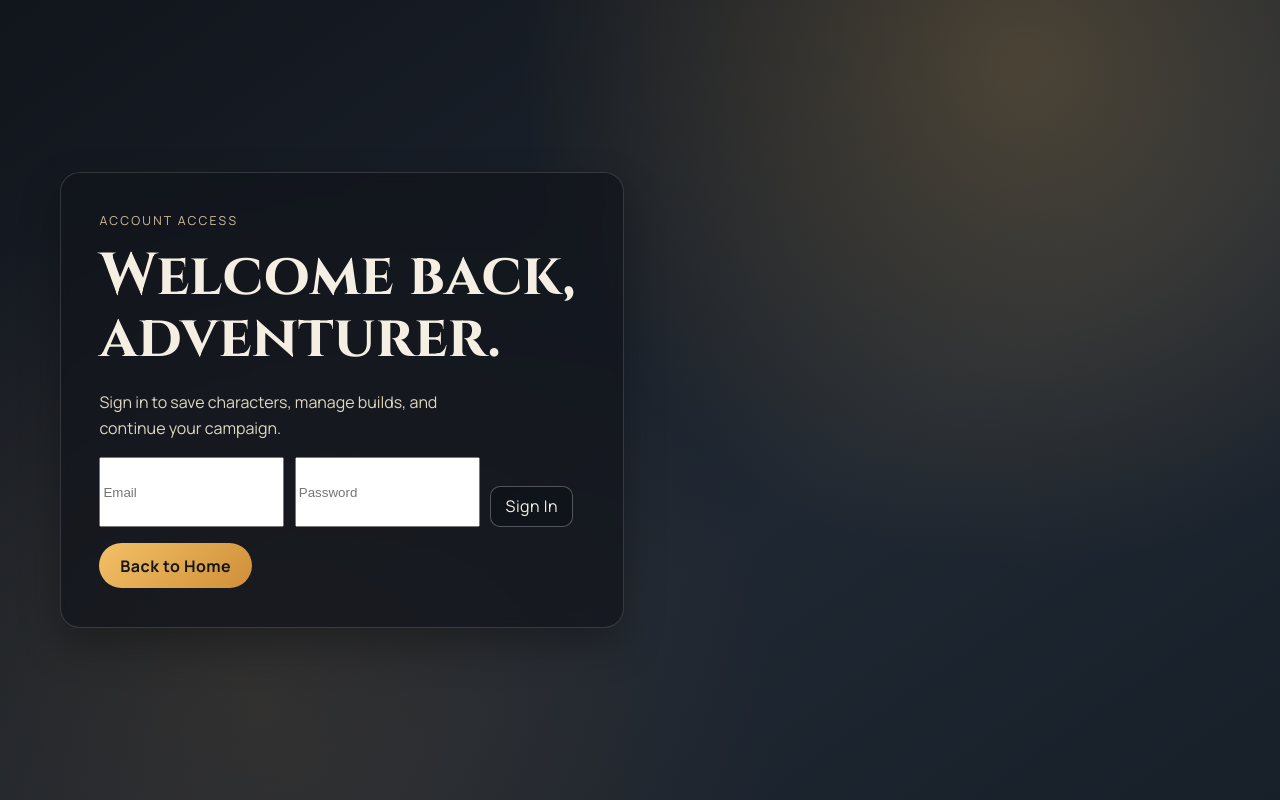
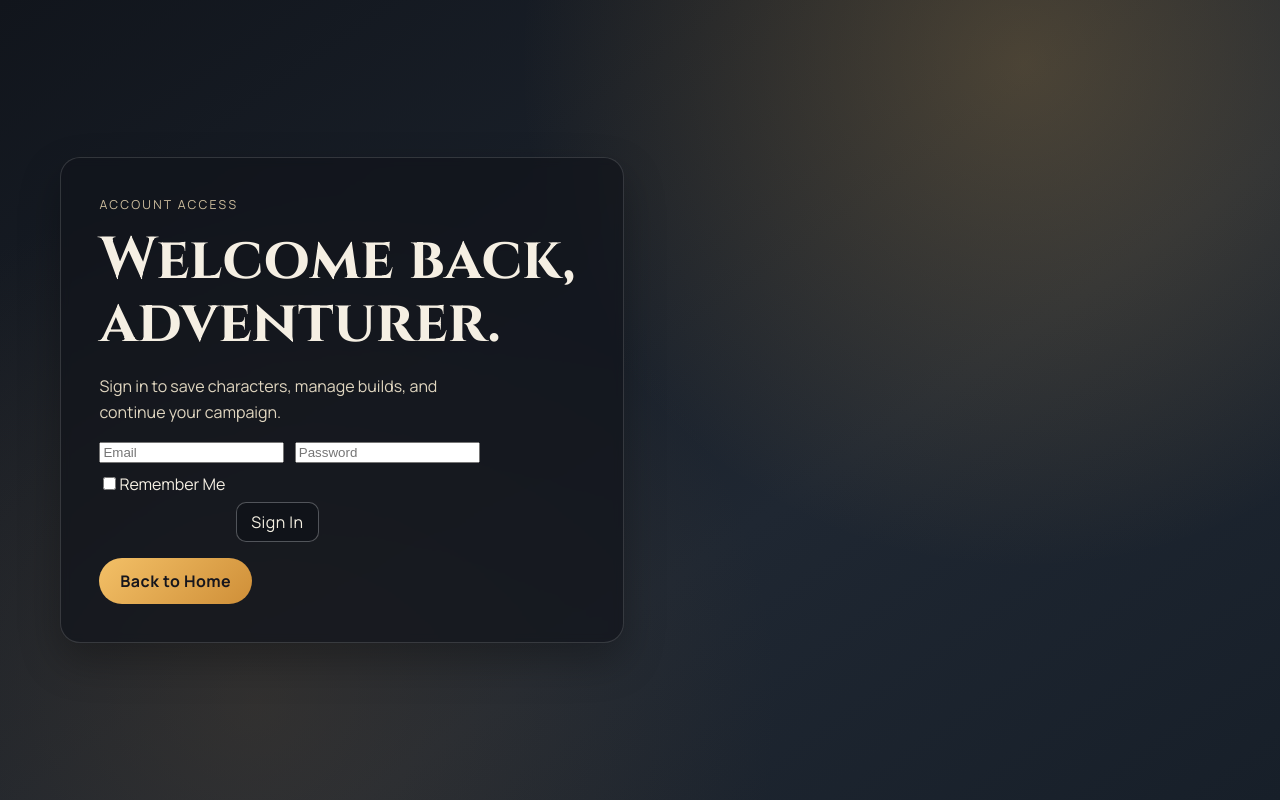
Before and after one commit to Jayrom6525/DnD-Character-Builder, a React (Create React App) app: page /login in a window 1280 px wide. Built offline with nearby package versions, Linux system fonts and the light colour scheme.

Commit message:
set up frontend login form stand a submission flow

```diff
--- a/src/Routes/Login.js
+++ b/src/Routes/Login.js
@@ -1,7 +1,57 @@
 import { Link } from 'react-router-dom';
 import '../App.css';
+import { useState } from 'react';
 
 function LoginPage() {
+    //states go here
+    const [email, setEmail] = useState('');
+    const [password, setPassword] = useState('');
+    const [rememberMe, setRememberMe] = useState(false);
+    const [isSubmitting, setIsSubmitting] = useState(false);
+    const [errorMessage, setErrorMessage] = useState('');
+    const [successMessage, setSuccessMessage] = useState('');
+
+    //creates a function that runs when form is submitted
+    async function handleSubmit(event) {
+        //stops default form submission behavior, which would cause a page reload = bad for single page apps
+        event.preventDefault();
+        //clears old error, success messages and marks form as "busy", each submit should start clean
+        setErrorMessage('');
+        setSuccessMessage('');
+        setIsSubmitting(true);
+
+        try{
+            //send request to backend API
+            const response = await fetch('http://localhost:5030/auth/login', {
+                method: 'POST',
+                headers: {
+                    //lets backend know we're sending JSON data, important for parsing request body
+                    'Content-Type': 'application/json'
+            },
+            //include credentials (cookies) in request, important for session management and auth
+            credentials: 'include',
+            //builds JSON body for react state
+            body: JSON.stringify({
+                email,
+                password,
+                rememberMe
+            }),
+        });
+            //backend returns failure status code
+            if (!response.ok) {
+                setErrorMessage('Login failed. Please check your credentials and try again.');
+                return;
+            }
+
+            const data = await response.json();
+            setSuccessMessage(data.message);
+        } catch (error) {
+            setErrorMessage('An error occurred while trying to log in. Please try again later.');
+            //resets form "busy" state, allows user to try again after error
+        } finally {
+            setIsSubmitting(false);
+        }
+    }
 return (
 <main className="home-shell">
     <section className="home-hero" aria-labelledby="login-title">
@@ -9,9 +59,29 @@ return (
         <p className="eyebrow">Account Access</p>
         <h1 id="login-title">Welcome back, adventurer.</h1>
         <p className="hero-description"> Sign in to save characters, manage builds, and continue your campaign.</p>
-            <form className="card-controls" style={{ flexWrap: 'wrap' }}>
-                <input type="email" placeholder="Email" aria-label="Email" />
-                <input type="password" placeholder="Password" aria-label="Password" />
+            <form onSubmit={handleSubmit} className="card-controls" style={{ flexWrap: 'wrap' }}>
+                <input
+                    type="email"
+                    placeholder="Email"
+                    aria-label="Email"
+                    value={email}
+                    onChange={(event) => setEmail(event.target.value)}
+                />
+                <input
+                    type="password"
+                    placeholder="Password"
+                    aria-label="Password"
+                    value={password}
+                    onChange={(event) => setPassword(event.target.value)}
+                />
+                <label>
+                    <input
+                        type="checkbox"
+                        checked={rememberMe}
+                        onChange={(event) => setRememberMe(event.target.checked)}
+                    />
+                    Remember Me
+                </label>
                 <button type="submit" className="primary-cta">Sign In</button>
             </form>
             <Link to="/" className="primary-cta" style={{ marginTop: '1rem', textDecoration: 'none' }}>Back to Home</Link>
```
Also changed, not shown: 13 other files (tests, documents, lock files or other folders).
